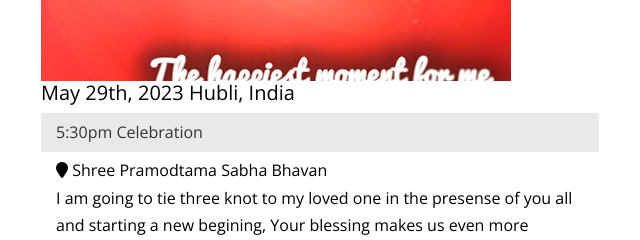
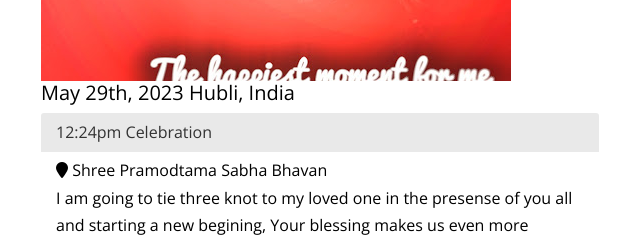
Before and after one commit to Raghu2407/mywedding, a plain HTML site: page index.html in a window 1280 px wide. Shown: the part 2800-3040 px from the top of the page, 41-681 px from the left. Drawn offline with nearby package versions, Linux system fonts and the light colour scheme.

Commit message:
Update index.html
Signed-off-by: Raghootham V Kalkeri <41852706+Raghu2407@users.noreply.github.com>

```diff
--- a/index.html
+++ b/index.html
@@ -353,7 +353,7 @@
                         <div class="panel panel-default">
                             <div class="panel-heading">
                                 <h4 class="panel-title">
-                                    <a data-bs-toggle="collapse" href="#collapse1">5:30pm Celebration</a>
+                                    <a data-bs-toggle="collapse" href="#collapse1">12:24pm Celebration</a>
                                 </h4>
                             </div>
 
```
